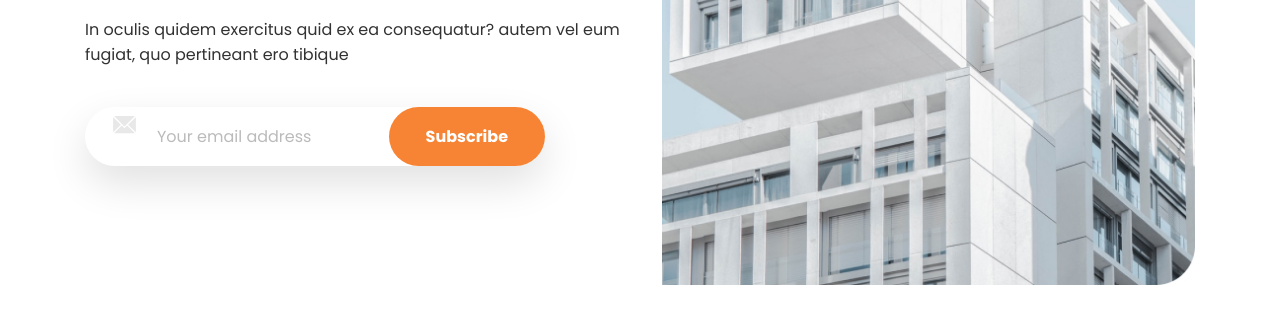
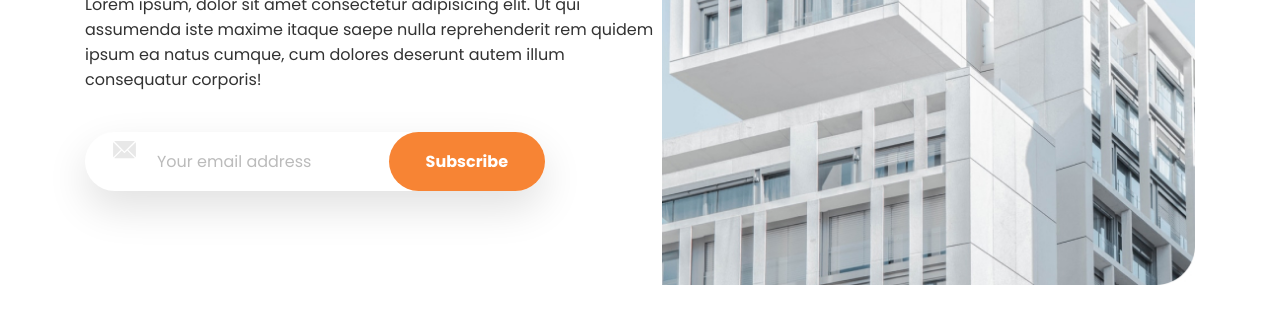
Before and after one commit to AnastasiiaDziuba/Cutspace, a plain HTML site: page cutspace/index.html in a window 1280 px wide. Shown: the part 503-834 px from the top of the page. Drawn offline with Linux system fonts and the light colour scheme.

Commit message:
changed text

```diff
--- a/cutspace/index.html
+++ b/cutspace/index.html
@@ -31,8 +31,7 @@
                 <div class="intro-column">
                     <h1 class="main-heading">Find your custom matched commercial real estate space.</h1>
                     <p class="text">
-                        In oculis quidem exercitus quid ex ea consequatur? autem vel eum fugiat, quo pertineant ero
-                        tibique
+                        Lorem ipsum, dolor sit amet consectetur adipisicing elit. Ut qui assumenda iste maxime itaque saepe nulla reprehenderit rem quidem ipsum ea natus cumque, cum dolores deserunt autem illum consequatur corporis!
                     </p>
                     <form class="intro-form">
                         <input type="email" class="intro-input-email" placeholder="Your email address">
```
